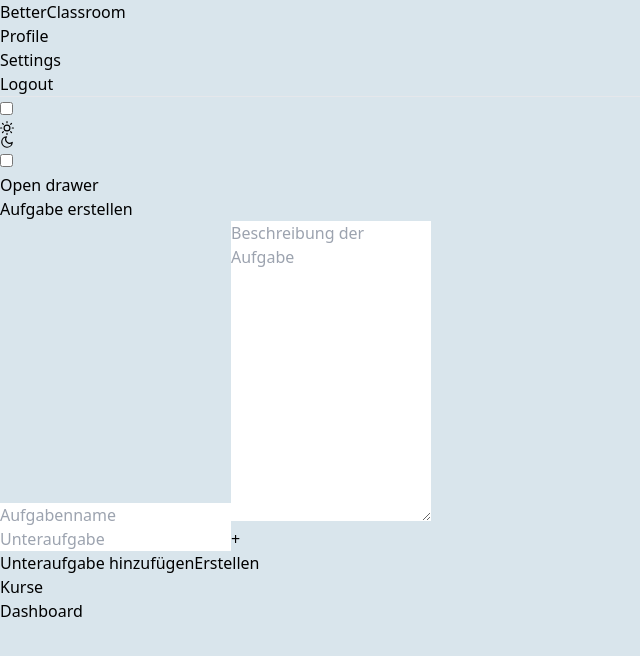
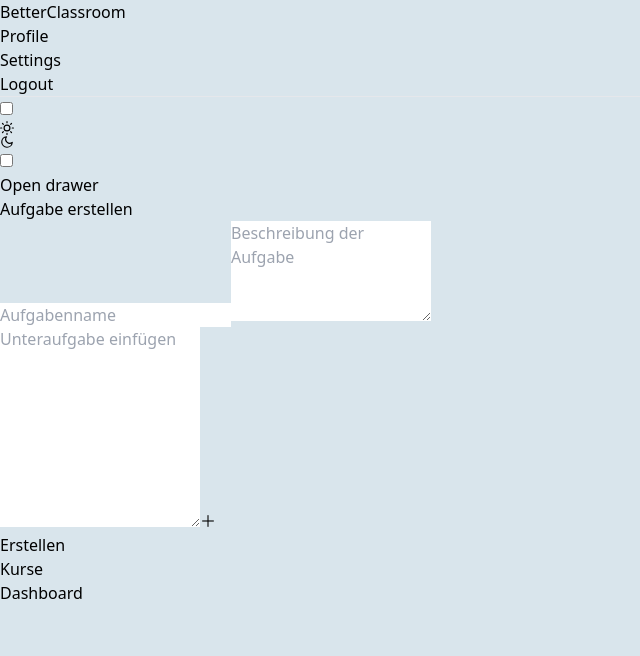
Before and after one commit to Nielshen/betterclassroom, a Vue app in the folder betterclassroom-frontend/: page /createTask/1 in a window 1280 px wide. Shown: the top 656 px of the page, without its empty margins (0-640 px from the left). Built offline with nearby package versions, Linux system fonts and the light colour scheme.

Commit message:
changed: createTaskView

```diff
--- a/betterclassroom-frontend/src/views/CreateTaskView.vue
+++ b/betterclassroom-frontend/src/views/CreateTaskView.vue
@@ -25,10 +25,11 @@ const taskDescription = ref('')
 const subtask = ref('')
 const subExercises = ref([])
 const createButton = ref('Erstellen')
+const exerciseButtonMethod = ref('')
 
 const api_url = import.meta.env.VITE_API_PROD_URL
 
-const createSubExercise = () => {
+const createSubTask = () => {
   const id = uuidv4()
   subExercises.value.push({ id: id, description: subtask.value })
   subtask.value = ''
@@ -49,6 +50,22 @@ const createExercise = async () => {
   }
 }
 
+const editExercise = async () => {
+  const id = taskName.value || uuidv4()
+  try {
+    const result1 = await axios.delete(`${api_url}/course/${courseId}/exercise/${taskId}`)
+    const result = await axios.post(`${api_url}/course/${courseId}/exercise`, {
+      id: id,
+      description: taskDescription.value,
+      exercises: subExercises.value.map((e) => ({ ...e, id: uuidv4() }))
+    })
+    alert('Aufgabe bearbeitet')
+    router.push(`/createCourse/${courseId}`)
+  } catch (error) {
+    console.log(error)
+  }
+}
+
 onBeforeMount(async () => {
   const oldTaskId = route.params.taskid
   if (oldTaskId) {
@@ -56,19 +73,21 @@ onBeforeMount(async () => {
     if (oldTask) {
       const exercises = oldTask.exercises.find(e => e.id === taskId).exercises
       subExercises.value = exercises.map(e => {
-        const innerArray = e.innerArray;
         return { id: e.id, description: e.description }
       })
       taskName.value = oldTask.exercises.find(e => e.id === taskId)?.id
       taskDescription.value = oldTask.exercises.find(e => e.id === taskId)?.description
       title.value = 'Aufgabe bearbeiten'
       createButton.value = 'Speichern'
+      exerciseButtonMethod.value = editExercise
+
     } else {
       console.error('loadOldTask hat keinen Wert zurückgegeben')
     }
 
   } else {
     title.value = 'Aufgabe erstellen'
+    exerciseButtonMethod.value = createExercise
   }
 })
 
@@ -94,7 +113,7 @@ const deleteSubTask = async (subTaskId) => {
   try {
     const result = await axios.delete(`${api_url}/course/${courseId}/exercise/${taskId}/${subTaskId}`)
     alert("Aufgabe gelöscht")
-    router.push(`/createCourse/${courseId}/${taskId}`)
+    subExercises.value = subExercises.value.filter(subTask => subTask.id !== subTaskId)
   } catch (error) {
     alert('Fehler', error)
   }
@@ -110,21 +129,23 @@ const deleteSubTask = async (subTaskId) => {
     <input type="text" placeholder="Aufgabenname" class="input input-bordered input-accent w-full max-w-xs my-5"
       v-model="taskName" />
     <textarea class="textarea textarea-accent my-5 overflow-auto" placeholder="Beschreibung der Aufgabe"
-      style="min-height: 300px;" v-model="taskDescription"></textarea>
+      style="min-height: 100px;" v-model="taskDescription"></textarea>
     <div class="overflow-x-auto w-full">
-      <input type="text" placeholder="Unteraufgabe" class="input input-bordered input-accent w-2/3 my-5"
-        v-model="subtask" />
-        <button class="btn btn-primary mb-4 ml-4 mr-0" @click="createSubExercise">+</button>
-      <table class="table">
+      <div class="flex items-center">
+        <textarea class="textarea textarea-accent my-5 overflow-auto flex-grow" placeholder="Unteraufgabe einfügen"
+          style="min-height: 200px;" v-model="subtask"></textarea>
+        <button class="btn btn-accent btn-circle btn-xl ml-10 mr-10 text-xl" @click="createSubTask">&#65291</button>
+      </div>
+      <table class="table table-zebra">
         <tbody>
           <tr v-for="s in subExercises" :key="s.id">
             <td>{{ s.description }} </td>
-            <button class="btn btn-xs btn-square mt-2 float-right" @click="() => deleteSubTask(s.id)">🗑️</button>
+            <button class="btn btn-xs btn-primary btn-square mt-2 mr-2 float-right"
+              @click="() => deleteSubTask(s.id)">🗑️</button>
           </tr>
         </tbody>
       </table>
     </div>
-    <button class="btn btn-primary mb-4" @click="createSubExercise">Unteraufgabe hinzufügen</button>
-    <button class="btn btn-primary" @click="createExercise">{{ createButton }}</button>
+    <button class="btn btn-primary mt-5" @click="exerciseButtonMethod">{{ createButton }}</button>
   </div>
 </template>
```
